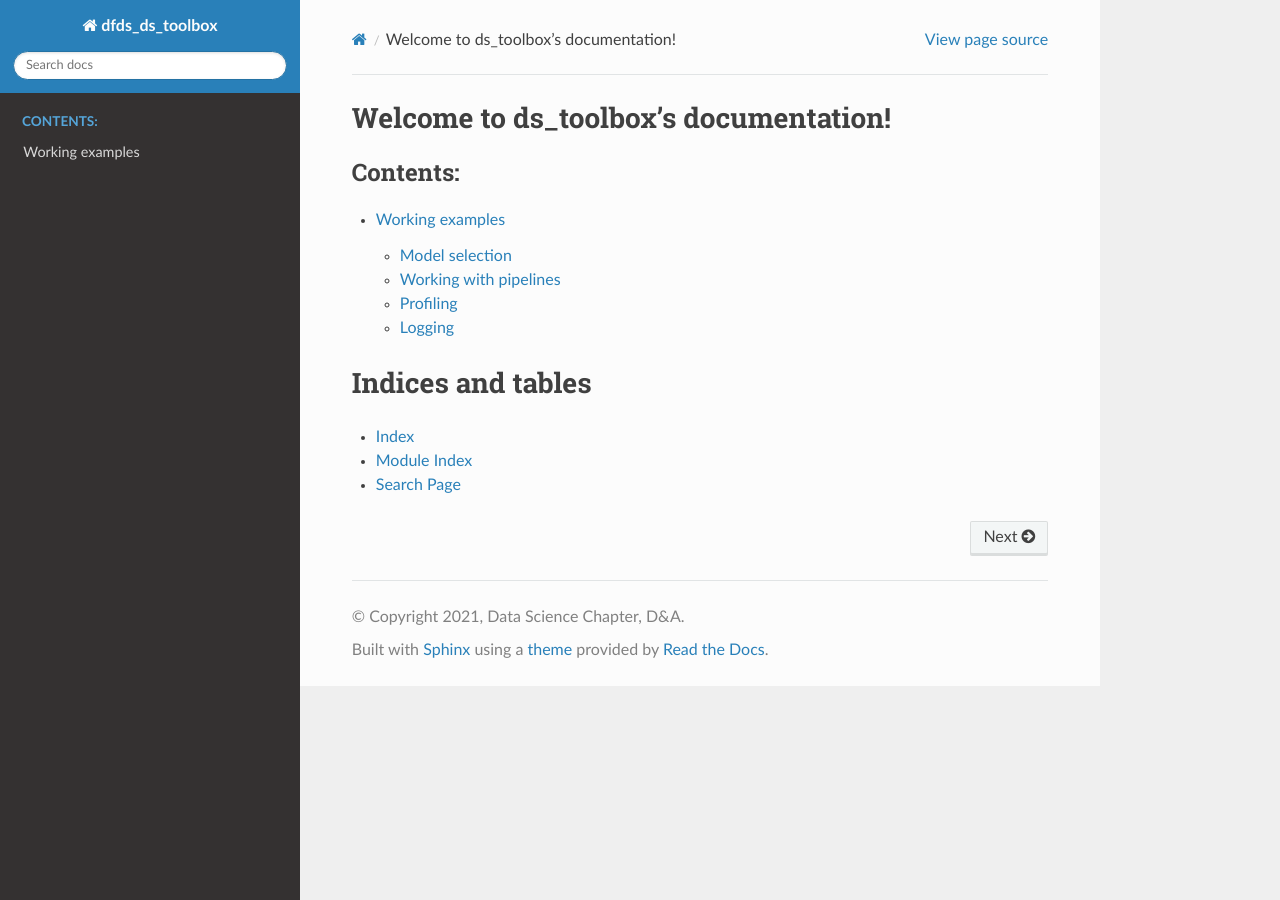
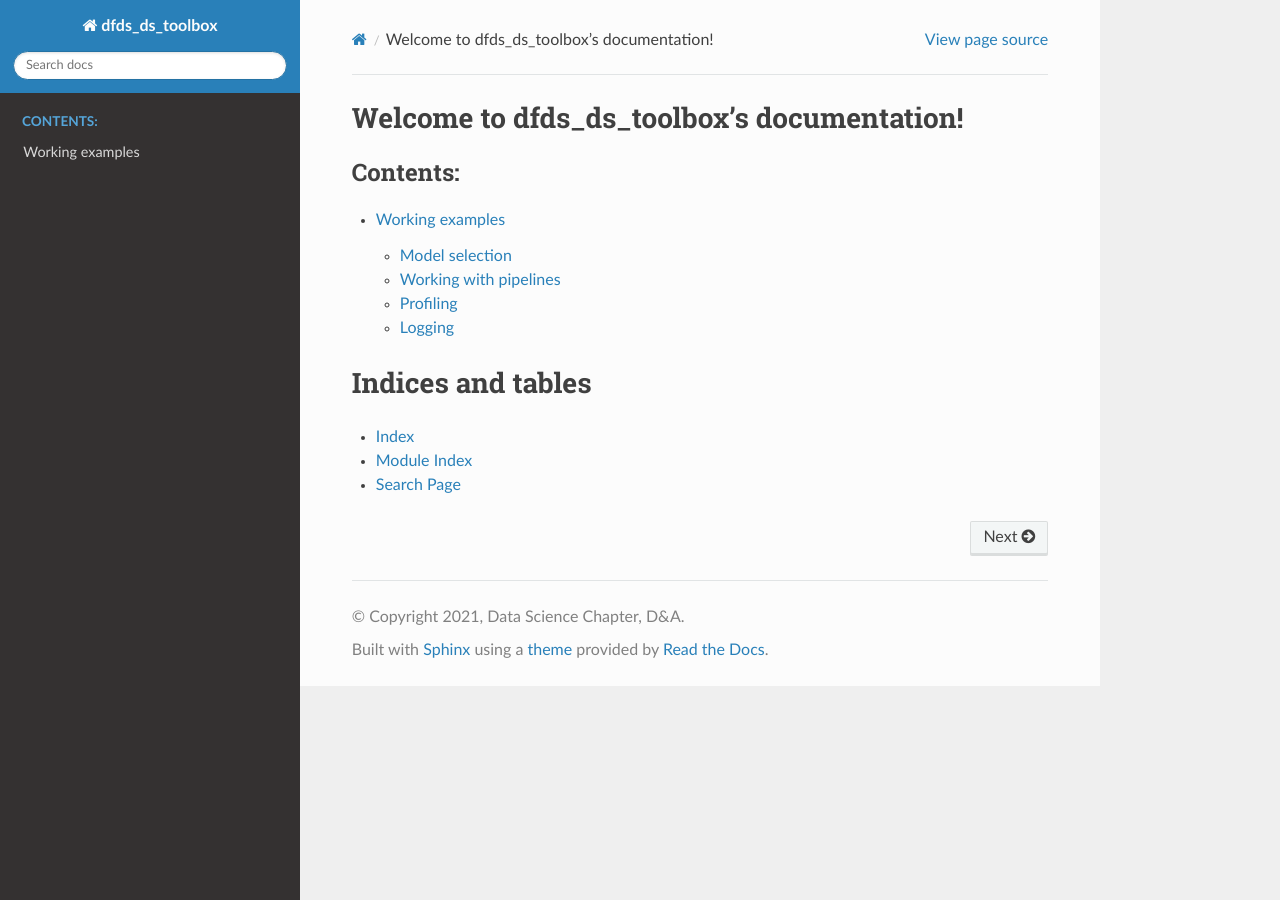
Before and after one commit to dfds-data/dfds-ds-toolbox, a Sphinx documentation site: the page built from docs/index.rst, in a window 1280 px wide. Built offline with Sphinx 7.4.7 and the Read the Docs theme 2.0.0, drawn with Linux system fonts in a browser that asks for light colours; pages that are not in the unit, such as notebooks, are missing from menus.

Commit message:
Change documentation to consistently use the right package name (#34)
* changed df_toolbox instances to dfds_ds_toolbox

* Update code_coverage.yml

`pytester-cov` action replaced with a working one

* update black in pre-commit

```diff
--- a/docs/index.rst
+++ b/docs/index.rst
@@ -1,9 +1,9 @@
-.. ds_toolbox documentation master file, created by
+.. dfds_ds_toolbox documentation master file, created by
    sphinx-quickstart on Wed Oct 20 12:26:48 2021.
    You can adapt this file completely to your liking, but it should at least
    contain the root `toctree` directive.
 
-Welcome to ds_toolbox's documentation!
+Welcome to dfds_ds_toolbox's documentation!
 ======================================
 
 .. toctree::
--- a/docs/modules.rst
+++ b/docs/modules.rst
@@ -1,7 +1,7 @@
-ds_toolbox
+dfds_ds_toolbox
 ==========
 
 .. toctree::
    :maxdepth: 4
 
-   ds_toolbox
+   dfds_ds_toolbox
--- a/docs/usage.rst
+++ b/docs/usage.rst
@@ -8,7 +8,7 @@
 ---------------
 Start by importing the switcher class from `model_selection`.::
 
-    from ds_toolbox.model_selection.model_selection import ClfSwitcher, RegSwitcher
+    from dfds_ds_toolbox.model_selection.model_selection import ClfSwitcher, RegSwitcher
 
 In this module there are two switcher classes; one for classification (:py:class:`ClfSwitcher`)
 and one for regression (:py:class:`RegSwitcher`). The switcher classes each implement a base class that
@@ -118,7 +118,7 @@
 
 We can then add the decorator to whatever function we want to profile::
 
-    from ds_toolbox.profiling.profiling import profileit
+    from dfds_ds_toolbox.profiling.profiling import profileit
     from pathlib import Path
 
     @profileit(path=Path("profiles/"), name="main_script_profile")
@@ -140,7 +140,7 @@
 
 Usage::
 
-    >>> from ds_toolbox.logging.logging import init_logger
+    >>> from dfds_ds_toolbox.logging.logging import init_logger
     >>> logger = init_logger()
     >>> logger.info("This message will not be logged.")
     >>> logger.critical("Something BAD happened.")
```
Also changed, not shown: .pre-commit-config.yaml, examples/README.rst, 1 other file.
